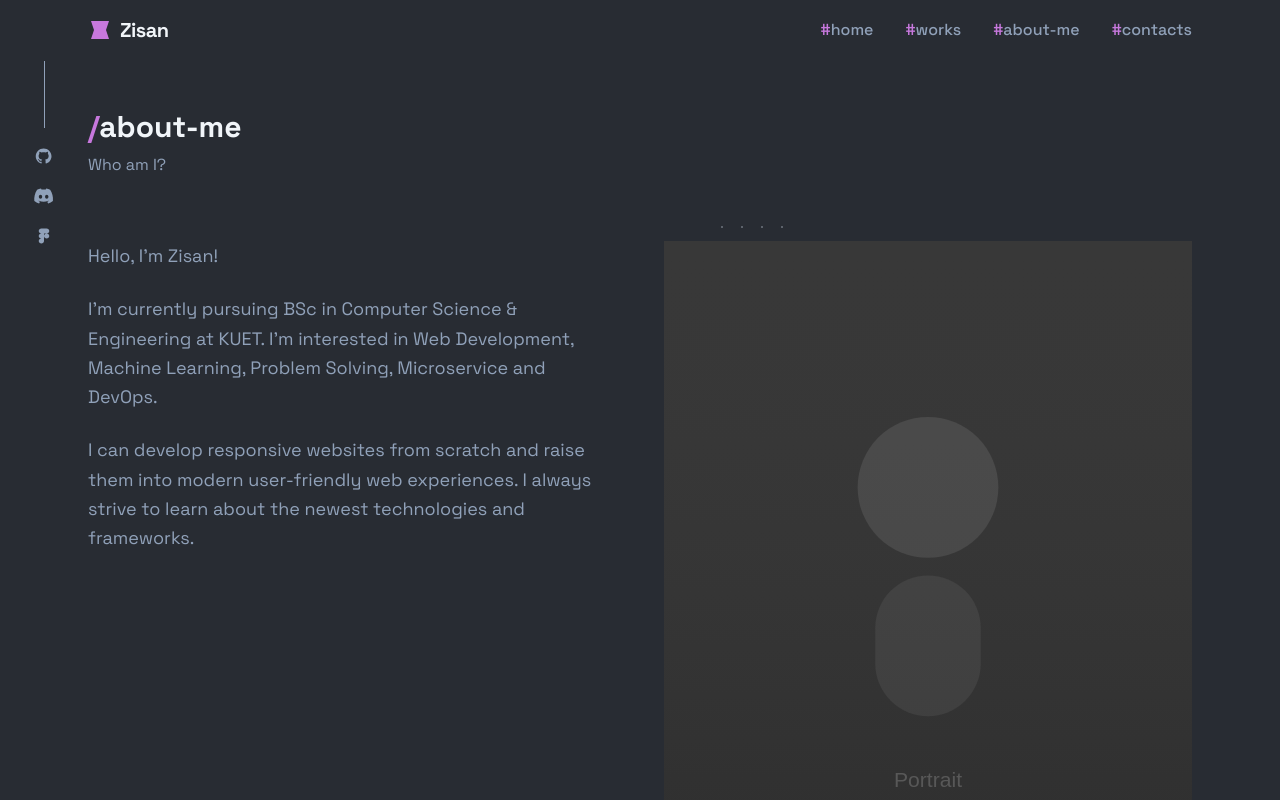
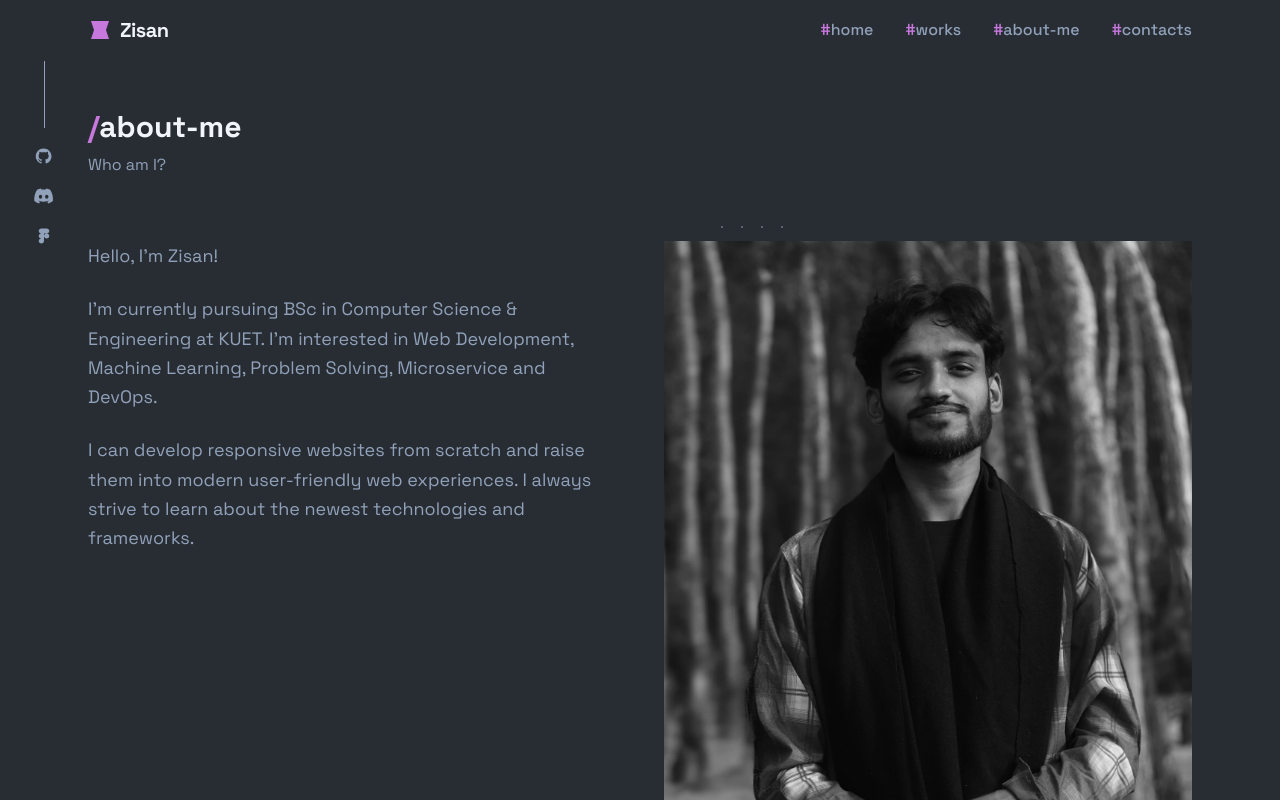
Before and after one commit to ripWr3ncH/zisan-portfolio, a Next.js app: page /about in a window 1280 px wide. Shown: the top 800 px of the page. Built offline with nearby package versions, Linux system fonts and the light colour scheme.

Commit message:
profile card

```diff
--- a/src/app/about/page.tsx
+++ b/src/app/about/page.tsx
@@ -67,7 +67,7 @@ export default function AboutPage() {
               <div className="relative z-10 border-b-2 border-primary overflow-hidden">
                 <div className="relative aspect-3/4 bg-linear-to-b from-slate-700/30 to-slate-800/60">
                   <Image
-                    src="/images/portrait.svg"
+                    src="/images/profile.jpg"
                     alt="Dewan Salman Rahman Zisan - portrait"
                     fill
                     className="object-cover grayscale hover:grayscale-0 transition-all duration-700"
```
Also changed, not shown: public/images/profile.jpg (added).
